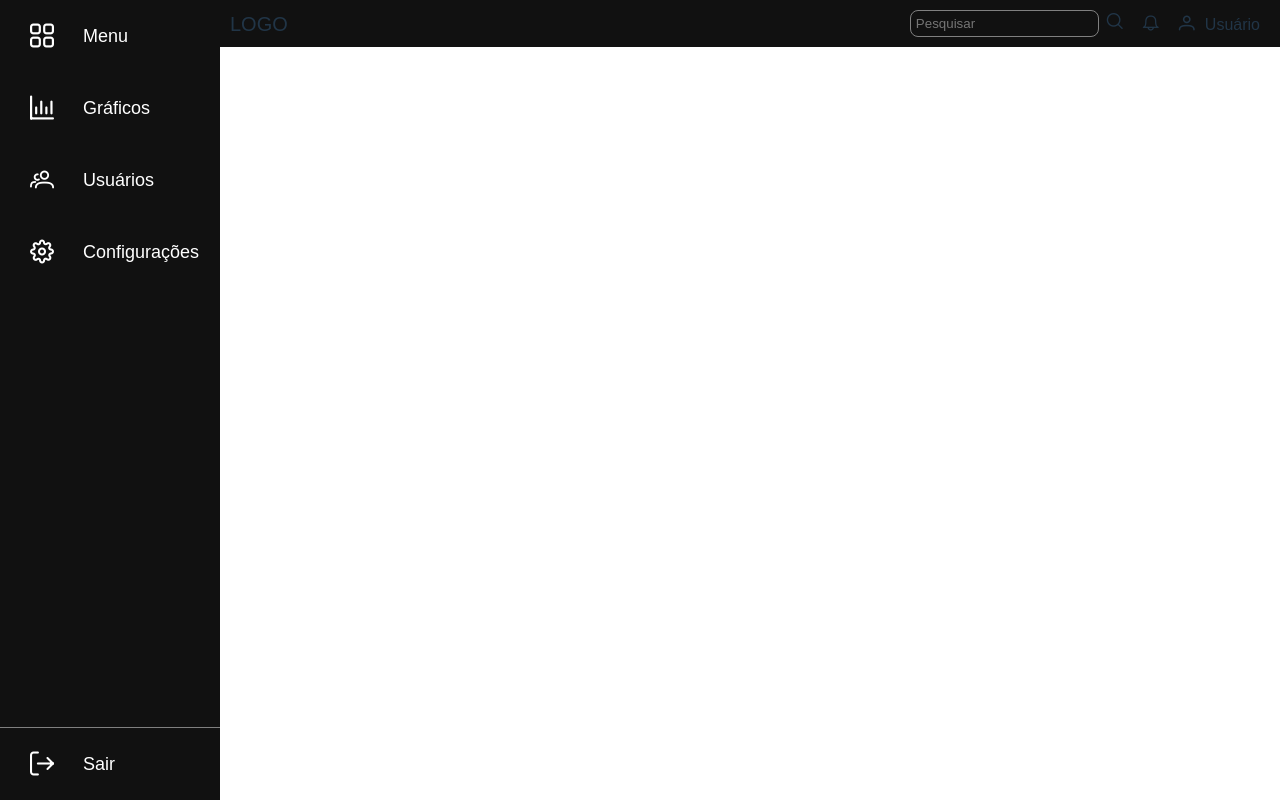
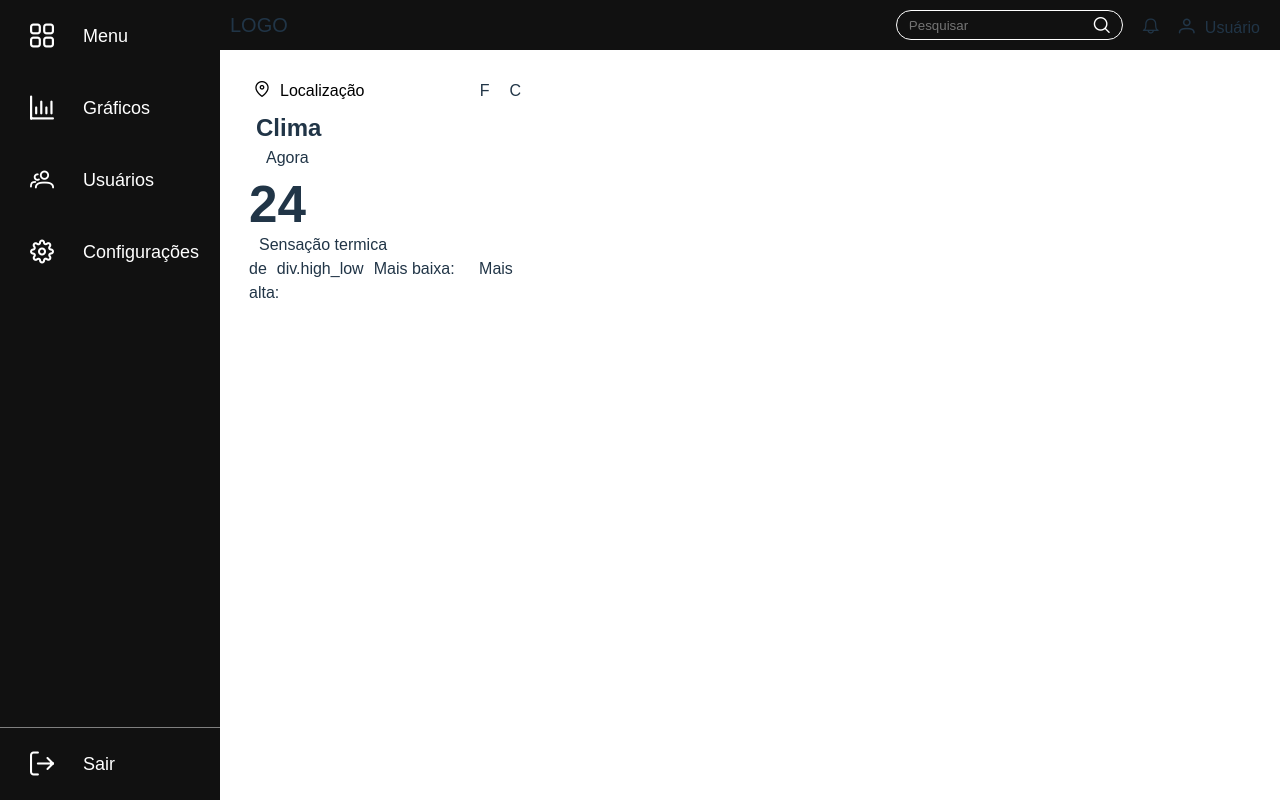
Before and after one commit to gustavoalmeidafl/weather-dashboard, a React (Vite) app: page / in a window 1280 px wide. Built offline with nearby package versions, Linux system fonts and the light colour scheme.

Commit message:
chart day outline

```diff
--- a/src/App.jsx
+++ b/src/App.jsx
@@ -7,20 +7,19 @@ import 'primeicons/primeicons.css'
 import Sidebar from './components/Sidebar/sidebar'
 import Header from './components/Header/Header'
 
-
 function App() {
-  const [count, setCount] = useState(0)
-
   return (
-    <>
     <div className="layout">
   <Sidebar />
 
   <div className="main">
     <Header />
+
+    <div className="content">
+      <Dashboard />
     </div>
   </div>
-    </>
+</div>
   )
 }
 
--- /dev/null
+++ b/src/components/Chart/Chart.css
@@ -0,0 +1,33 @@
+* {
+  margin: 0;
+  padding: 0;
+  box-sizing: border-box;
+  list-style: none;
+  text-decoration: none;
+}
+
+.day {
+  border: 1px white solid;
+  border-radius: 15px;
+  padding: 8px;
+  width: 300px;
+
+}
+
+.day .icon_loc {
+  color: black;
+  background-color: white;
+  border-radius: 10px;
+  width: 130px;
+}
+.day .icon_loc i {
+  margin-left: 5px;
+}
+.text_weather {
+  margin: 7px;
+}
+.top_row {
+  display: flex;
+  justify-content: space-between;
+  align-items: center;
+}
--- /dev/null
+++ b/src/components/Chart/Chart.jsx
@@ -0,0 +1,39 @@
+import React from 'react'
+import './Chart.css'
+
+const Chart = () => {
+  return (
+  <div>
+   <div className="group_day_week">
+     <div className="day">
+      <div className="top_row">
+        <div className="icon_loc">
+          <i className='pi pi-map-marker'></i>
+          <span>Localização</span>
+        </div>
+
+      <div className="converter"><span>F</span><span>C</span></div>
+      </div>
+
+          <div className="text_weather">
+          <h2>Clima</h2>
+          <span>Agora</span>
+          </div>
+          <h1>24</h1>
+         <span>Sensação termica de</span>
+          div.high_low<span>Mais baixa:</span> <span>Mais alta:</span>
+      </div>
+
+        <div className="chart_week"></div>
+  </div>
+        <div className="group_highlight_cities">
+          <div className="highlight"></div>
+          <div className="cities"></div>
+        </div>
+
+
+    </div>
+  )
+}
+
+export default Chart
--- a/src/components/Header/Header.css
+++ b/src/components/Header/Header.css
@@ -31,14 +31,23 @@ margin: 10px;
   cursor: pointer;
 }
 
+.header_search {
+  display: flex;
+  align-items: center;
+  border: 1px solid white;
+  border-radius: 25px;
+  padding: 6px 12px;
+  background: transparent;
+}
+
 .header_search input {
   background: transparent;
-  border: 1px solid gray;
+  border: none;
   border-radius: 8px;
-  padding: 5px;
   outline: none;
-  color: white;
+  width: 100%;
 }
 .header_search i {
   margin-left: 8px;
+    color: white;
 }
--- a/src/pages/Dashboard.jsx
+++ b/src/pages/Dashboard.jsx
@@ -1,11 +1,14 @@
 import React from 'react'
 import './Dashboard.css'
 import Sidebar from '../components/Sidebar/sidebar'
+import Chart from '../components/Chart/Chart'
 
 const Dashboard = () => {
   return (
     <div>
-        <Sidebar/>
+      <div className="charts">
+        <div><Chart/></div>
+      </div>
     </div>
   )
 }
```
Also changed, not shown: src/components/Header/Header.jsx (line endings or trailing spaces). Lines whose indentation alone changed are shown as unchanged.
